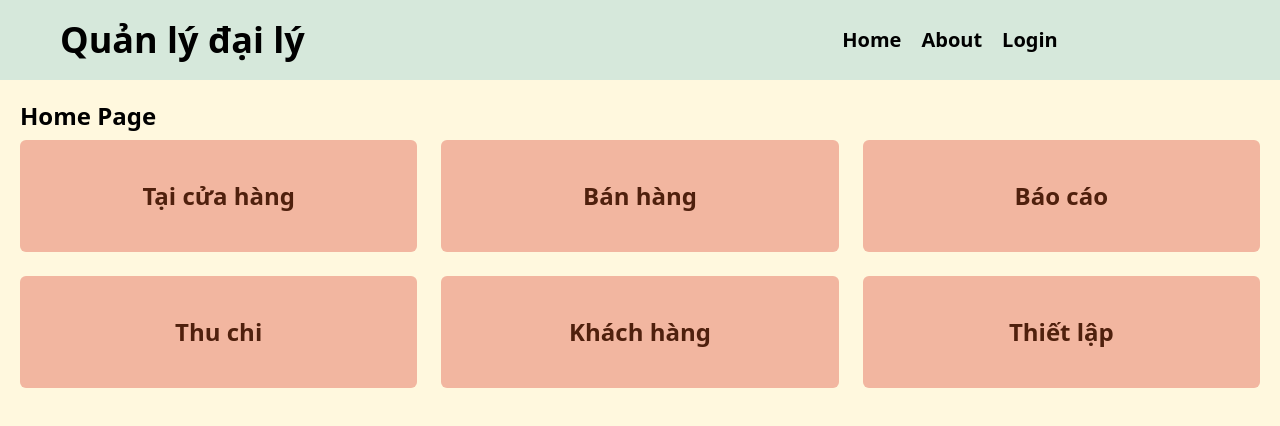
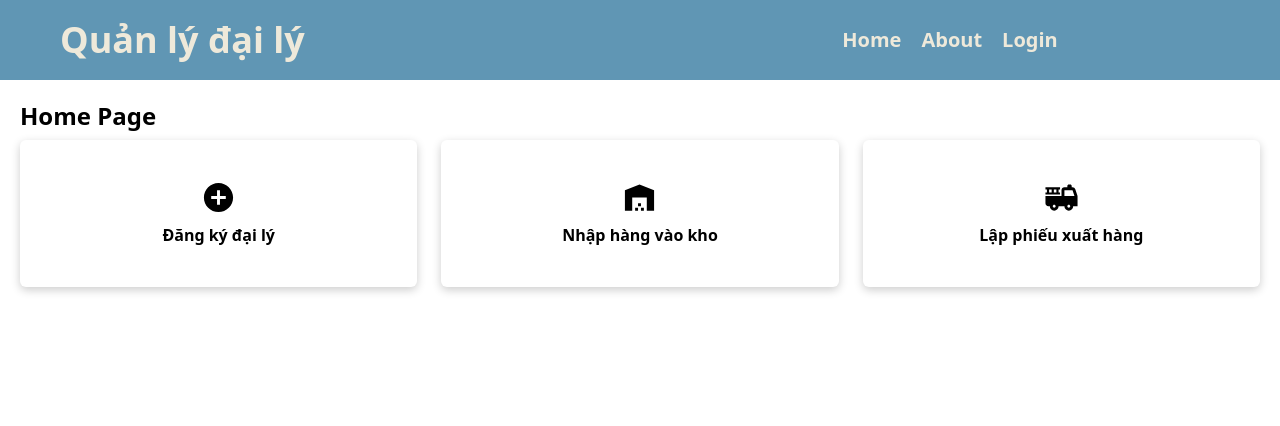
Before and after one commit to tannnt23/SE104.N21-QuanLyDaiLy, a React (Vite) app: page / in a window 1280 px wide. Shown: the top 426 px of the page. Built offline with nearby package versions, Linux system fonts and the light colour scheme.

Commit message:
upload for backup

```diff
--- a/src/component/header/Header.jsx
+++ b/src/component/header/Header.jsx
@@ -1,6 +1,6 @@
 const Header = () => {
   return (
-    <header className="flex p-5 bg-[#D6E8DB]">
+    <header className="flex p-5 bg-[#6096B4] text-[#EEE9DA]">
       <div className="flex-1 flex">
         <h1 className="text-4xl font-bold ml-10 cursor-pointer">Quản lý đại lý</h1>
       </div>
--- a/src/component/layout/Layout.jsx
+++ b/src/component/layout/Layout.jsx
@@ -5,7 +5,7 @@ const Layout = ({ children }) => {
     <div className="h-screen min-h-screen relative">
       <Header />
       {/* Content */}
-      <div className="p-5 min-h-[calc(100vh-80px)] bg-[#FFF8DE]">
+      <div className="p-5 min-h-[calc(100vh-80px)]">
         <div>{children}</div>
       </div>
       {/* ---Content--- */}
--- a/src/component/menu/menuItem/MenuItem.jsx
+++ b/src/component/menu/menuItem/MenuItem.jsx
@@ -1,7 +1,8 @@
-const MenuItem = ({ label }) => {
+const MenuItem = ({ label, icon }) => {
   return (
-    <div className="p-10 bg-[#F2B6A0] hover:bg-[#FFDEB4] text-[#4F200D]  rounded-md flex justify-center cursor-pointer transition ease-in-out duration-150">
-      <p className="text-2xl font-semibold">{label}</p>
+    <div className="p-10 rounded-md flex flex-col space-y-2 justify-center shadow-[0_3px_10px_rgb(0,0,0,0.2)] hover:scale-105 hover:shadow-[0_3px_10px_rgb(0,0,0,0.4)] cursor-pointer transition ease-in-out duration-150">
+      <div className="flex justify-center">{icon}</div>
+      <p className="font-semibold flex justify-center">{label}</p>
     </div>
   );
 };
--- a/src/component/menu/menuWrapper/MenuWrapper.jsx
+++ b/src/component/menu/menuWrapper/MenuWrapper.jsx
@@ -1,15 +1,34 @@
 import MenuItem from "../menuItem/MenuItem";
+import AddCircleIcon from '@mui/icons-material/AddCircle';
+import WarehouseIcon from '@mui/icons-material/Warehouse';
+import FireTruckIcon from '@mui/icons-material/FireTruck';
 
 function MenuWrapper() {
+  const menuItemContents = [
+    {
+      id: 1,
+      label: "Đăng ký đại lý",
+      icon: <AddCircleIcon fontSize="large"/>,
+    },
+    {
+      id: 2,
+      label: "Nhập hàng vào kho",
+      icon: <WarehouseIcon fontSize="large"/>,
+    },
+    {
+      id: 3,
+      label: "Lập phiếu xuất hàng",
+      content: "This is my first post!",
+      icon: <FireTruckIcon fontSize="large"/>,
+    },
+
+  ];
+
   return (
     <div className=" grid grid-cols-3 gap-6">
-      <MenuItem label={"Tại cửa hàng"}/>
-      <MenuItem label={"Bán hàng"}/>
-      <MenuItem label={"Báo cáo"}/>
-      <MenuItem label={"Thu chi"}/>
-      <MenuItem label={"Khách hàng"}/>
-      <MenuItem label={"Thiết lập"}/>
-
+      {menuItemContents.map((menuItemContent) => (
+        <MenuItem key={menuItemContent.id} label={menuItemContent.label} icon={menuItemContent.icon} />
+      ))}
     </div>
   );
 }
```
Also changed, not shown: package.json (+7 -1 lines), src/a.jsx (added), 1 other file (tests, documents, lock files or other folders).
